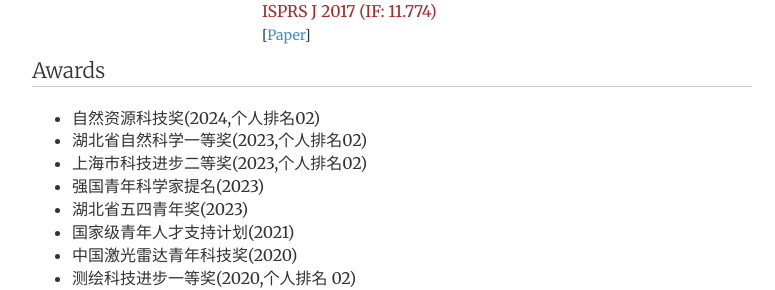
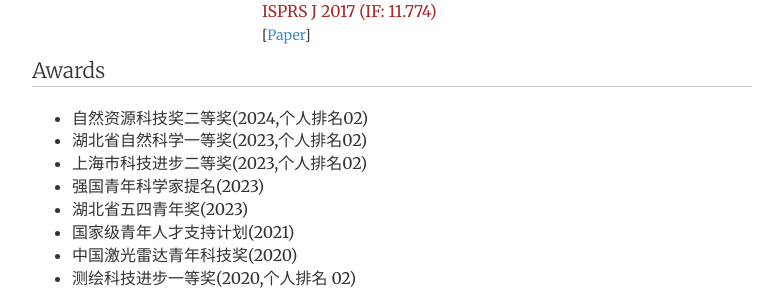
Before and after one commit to dongzhenwhu/dongzhenwhu.github.io, a Jekyll site: the page built from index.html, in a window 1280 px wide and 900 px high, scrolled down 4720 px. Shown: the part 201-491 px from the top of the window, without its empty margins (248-1023 px from the left). Built offline with Jekyll 4.4.1, drawn with Linux system fonts in a browser that asks for light colours; grey boxes are pictures that could not be loaded.

Commit message:
自然资源科技奖

```diff
--- a/index.html
+++ b/index.html
@@ -684,7 +684,7 @@ description:
 
 	<p class="lead" style="border-bottom:1px solid #CCC">Awards</p>
 	<ul>
-		<li>自然资源科技奖(2024,个人排名02)</li>
+		<li>自然资源科技奖二等奖(2024,个人排名02)</li>
 		<li>湖北省自然科学一等奖(2023,个人排名02)</li>
 		<li>上海市科技进步二等奖(2023,个人排名02)</li>
 		<li>强国青年科学家提名(2023)</li>
--- a/publications/index.html
+++ b/publications/index.html
@@ -19,7 +19,7 @@ description: My publications.
 
 	<div class="before-item">
 		<div class="pubimg">
-			<img  class="pubpic" src="teasers/A_benchamark.jpg" >
+			<img  class="pubpic" src="teasers/A_benchmark.jpg" >
 		</div>
 		<div class="pubdsp">
 			<span class=pubtitle>
--- a/publications/index_journal.html
+++ b/publications/index_journal.html
@@ -549,7 +549,7 @@ description: My publications.
 	<p class="lead" style="border-bottom:1px solid #CCC">JAG</p>
 	<div class="before-item">
 		<div class="pubimg">
-			<img  class="pubpic" src="teasers/A_benchamark.jpg" >
+			<img  class="pubpic" src="teasers/A_benchmark.jpg" >
 		</div>
 		<div class="pubdsp">
 			<span class=pubtitle>
--- a/publications/index_topic.html
+++ b/publications/index_topic.html
@@ -532,7 +532,7 @@ description: My publications.
 	<p class="lead" style="border-bottom:1px solid #CCC">Scene Understanding</p>
 	<div class="before-item">
 		<div class="pubimg">
-			<img  class="pubpic" src="teasers/A_benchamark.jpg" >
+			<img  class="pubpic" src="teasers/A_benchmark.jpg" >
 		</div>
 		<div class="pubdsp">
 			<span class=pubtitle>
```
